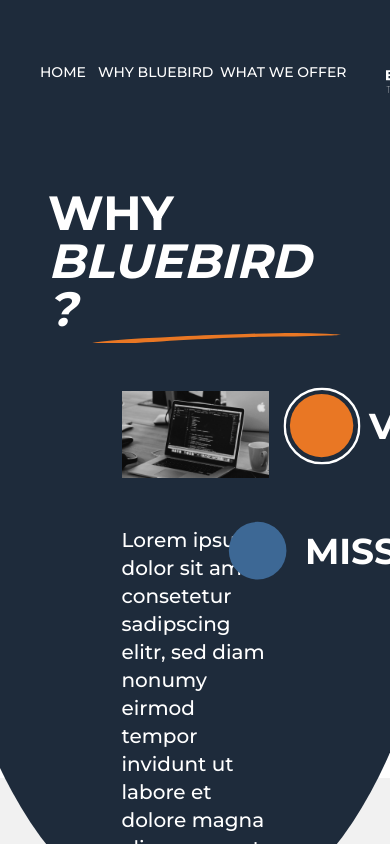
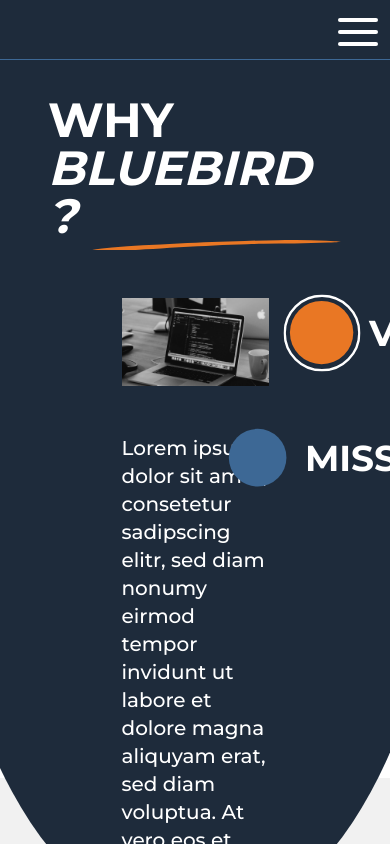
Before and after one commit to bluebird-technologies/bluebird_tech_OLD, a Next.js app: page /why in a window 390 px wide. Shown: the top 844 px of the page. Built offline with nearby package versions, Linux system fonts and the light colour scheme.

Commit message:
mobile header added

```diff
--- a/pages/why.tsx
+++ b/pages/why.tsx
@@ -13,6 +13,7 @@ import Line from '../public/why/line.svg';
 import Footer from '../components/Footer';
 import { CircleButton } from '../components/WhyBluebird/CircleButton';
 import { ImageOverlayTextContainer } from '../components/WhyBluebird/ImageOverlayTextContainer';
+import { MobileHeader } from '../components/MobileHeader';
 
 const Why = () => {
   type btnOptions = 'Lean' | 'Boutique' | 'Personal';
@@ -59,7 +60,12 @@ const Why = () => {
             zIndex: -1,
           }}
         />
-        <Header />
+        <div className="hidden lg:block">
+          <Header />
+        </div>
+        <div className="block lg:hidden">
+          <MobileHeader />
+        </div>
 
         {/* Heading section */}
         <div
```
